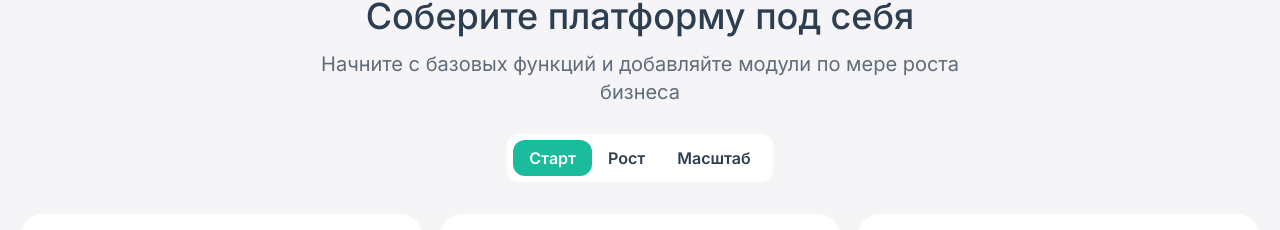
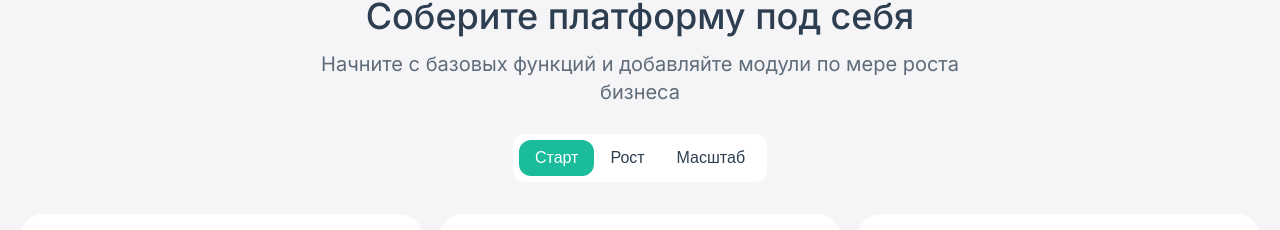
Before and after one commit to ignatovivin/vibesite, a React (Vite) app: page / in a window 1280 px wide. Shown: the part 2552-2782 px from the top of the page. Built offline with nearby package versions, Linux system fonts and the light colour scheme.

Commit message:
Apply body-m style to custom-platform-section__tab and remove duplicate styles

```diff
--- a/src/components/CustomPlatformSection.css
+++ b/src/components/CustomPlatformSection.css
@@ -85,10 +85,6 @@
   background: transparent;
   border: none;
   border-radius: 12px;
-  font-family: 'Inter', sans-serif;
-  font-weight: 600;
-  font-size: 16px;
-  line-height: 1.5em;
   text-align: center;
   color: var(--color-light-fg-default);
   cursor: pointer;
@@ -278,7 +274,6 @@
   }
 
   .custom-platform-section__tab {
-    font-size: 15px;
     padding: 6px 12px;
   }
 
@@ -340,7 +335,6 @@
   }
 
   .custom-platform-section__tab {
-    font-size: 14px;
     padding: 6px 10px;
   }
 
--- a/src/components/CustomPlatformSection.jsx
+++ b/src/components/CustomPlatformSection.jsx
@@ -146,7 +146,7 @@ function CustomPlatformSection() {
                 {tabs.map((tab) => (
                   <button
                     key={tab}
-                    className={`custom-platform-section__tab ${selectedTab === tab ? 'custom-platform-section__tab--active' : ''}`}
+                    className={`custom-platform-section__tab text-style-font-body-m ${selectedTab === tab ? 'custom-platform-section__tab--active' : ''}`}
                     onClick={() => setSelectedTab(tab)}
                   >
                     {tab}
```
